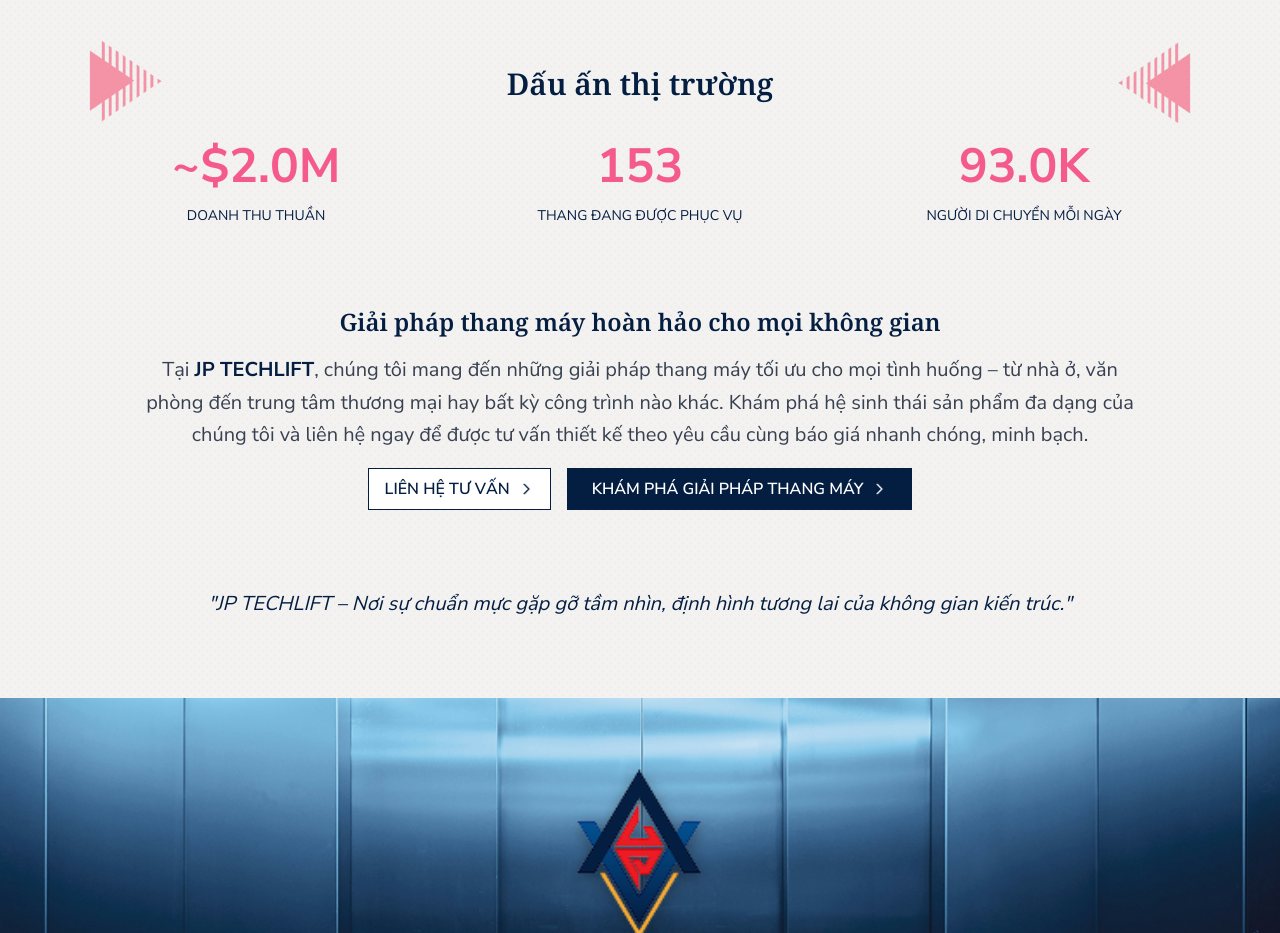
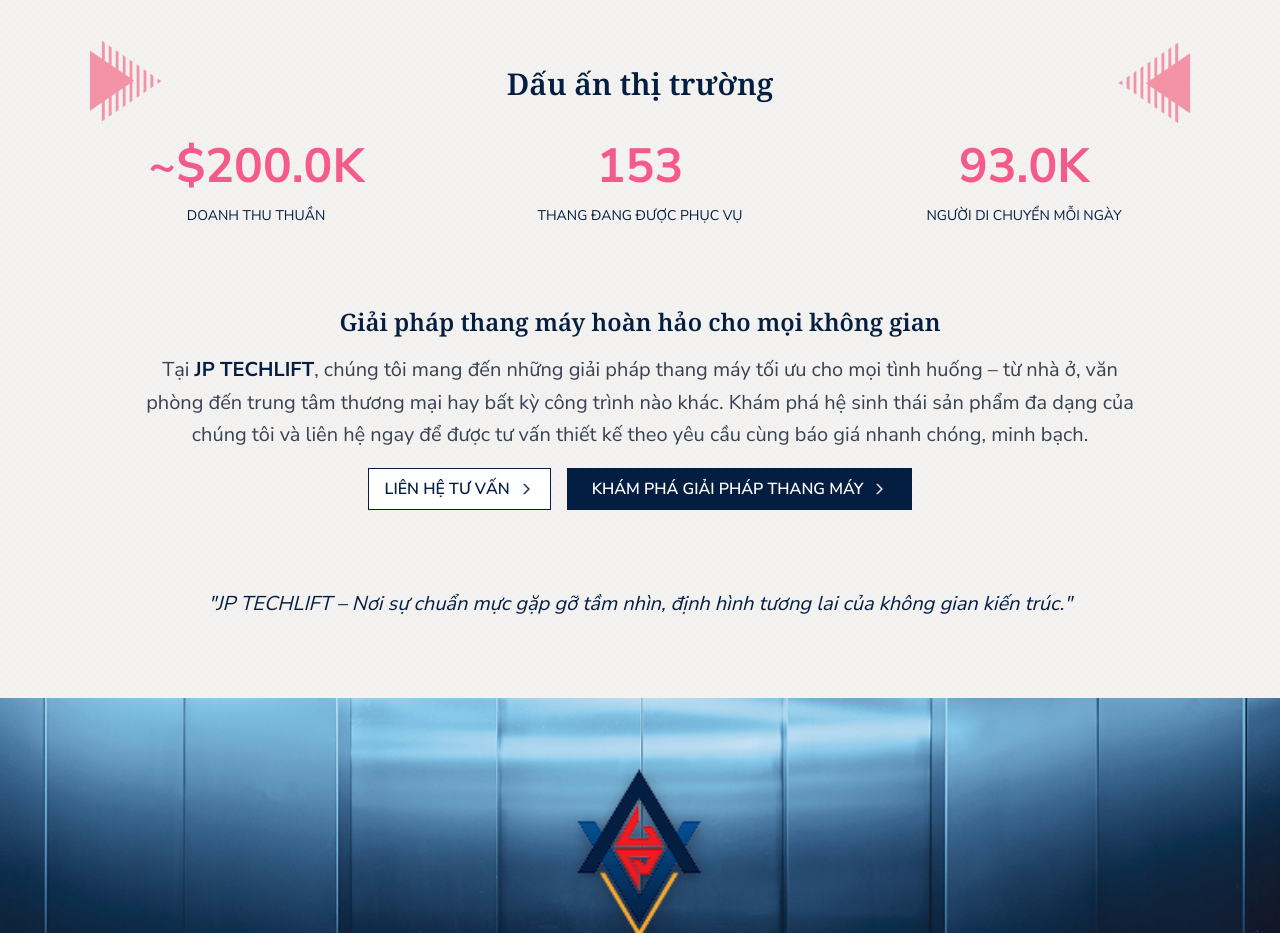
Before and after one commit to baodhg/JPTechLift-WebApp, a React (Vite) app: page / in a window 1280 px wide. Shown: the part 1800-2733 px from the top of the page. Built offline with nearby package versions, Linux system fonts and the light colour scheme.

Commit message:
Update: Leaders images

```diff
--- a/src/components/HomePage/AboutSection.tsx
+++ b/src/components/HomePage/AboutSection.tsx
@@ -142,13 +142,13 @@
             <p className="text-[#F45B8C] text-4xl md:text-5xl font-bold mb-4">
               <CountUp
                 key={`count1-${animateKey}`}
-                start={0.1}
-                end={2.0}
+                start={0.0}
+                end={200.0}
                 duration={2.5}
                 decimals={1}
                 decimal="."
                 prefix="~$"
-                suffix="M"
+                suffix="K"
               />
             </p>
             <p className="uppercase text-[#041E42] text-sm font-medium">
--- a/src/components/LeaderPage/LeaderSection.tsx
+++ b/src/components/LeaderPage/LeaderSection.tsx
@@ -108,11 +108,13 @@
             </button>
 
             {/* Hình ảnh */}
-            <img
-              src={selectedLeader.image}
-              alt={selectedLeader.name}
-              className="w-full h-56 object-cover rounded-lg mb-4 shadow-md border"
-            />
+            <div className="w-full aspect-square mb-4 rounded-lg overflow-hidden border shadow-md">
+              <img
+                src={selectedLeader.image}
+                alt={selectedLeader.name}
+                className="w-full h-full object-cover"
+              />
+            </div>
 
             {/* Nội dung chính */}
             <h2 className="text-2xl font-semibold text-gray-800 mb-1">
--- a/src/data/LeaderData.ts
+++ b/src/data/LeaderData.ts
@@ -1,5 +1,6 @@
 // src/data/leaders.ts
 import ThomasEaton from "../assets/images/leaders/ThomasEaton.png";
+import VuNgocMinhTuyet from "../../src/assets/images/leaders/VuNgocMinhTuyet.png";
 
 export interface Leader {
   name: string;
@@ -15,12 +16,12 @@
     title: "President JP TechLift UK",
     image: ThomasEaton,
     description:
-      "Định hình tương lai ngành thang máy tại Anh bằng cách tích hợp công nghệ hiện đại vào thiết kế và vận hành.",
+      "Cố vấn công nghệ tại Anh quốc.",
   },
   {
-    name: "Do Hoang Gia Bao",
+    name: "Vũ Ngọc Minh Tuyết",
     title: "President JP TechLift UK",
-    image: ThomasEaton,
+    image: VuNgocMinhTuyet,
     description:
       "Định hình tương lai ngành thang máy tại Anh bằng cách tích hợp công nghệ hiện đại vào thiết kế và vận hành.",
   },
```
Also changed, not shown: src/assets/images/leaders/ThomasEaton.png, src/assets/images/leaders/VuNgocMinhTuyet.png (added).
